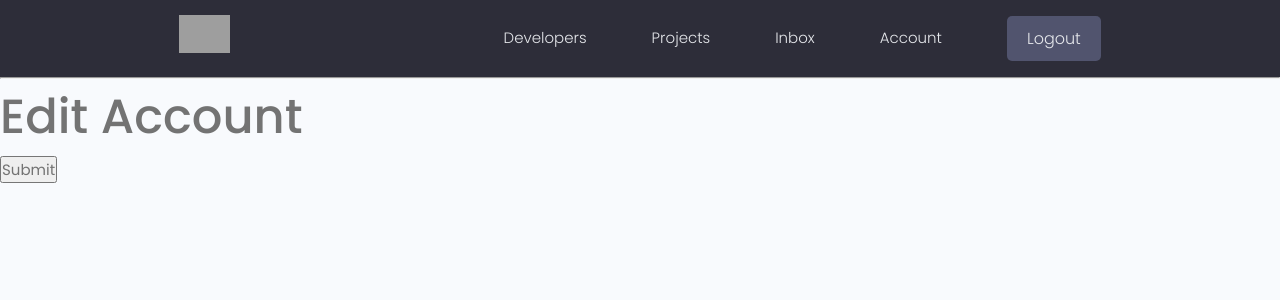
After one commit to beba2123/Django-project, a Django app: page /edit-account/ in a window 1280 px wide. The commit adds this page. Shown: the top 300 px of the page. Run offline with Django 4.2, Linux system fonts and the light colour scheme; a user stored in the database is signed in; some libraries are stand-ins or nearby versions; grey boxes are pictures that could not be loaded.

Commit message:
updated commit

```diff
--- a/users/forms.py
+++ b/users/forms.py
@@ -1,6 +1,8 @@
 from django.forms import ModelForm
 from django.contrib.auth.forms import UserCreationForm
 from django.contrib.auth.models import User
+from .models import Profile
+
 
 class coustomUserCreationForm(UserCreationForm):
     class Meta:
@@ -13,3 +15,7 @@ class coustomUserCreationForm(UserCreationForm):
             super(coustomUserCreationForm, self).__init__(*args, **kwargs)
             for name, field in self.fields.items():
                  field.widget.attrs.update({'class': 'input'})
+class ProfileForm(ModelForm):
+    class Meta:
+        model = Profile
+        fields = '__all__'
--- a/users/templates/users/account.html
+++ b/users/templates/users/account.html
@@ -9,7 +9,7 @@
         <div class="column column--1of3">
           <div class="card text-center">
             <div class="card__body dev">
-              <a class="tag tag--pill tag--main settings__btn" href="#"><i class="im im-edit"></i> Edit</a>
+              <a class="tag tag--pill tag--main settings__btn" href="{% url 'edit-account' %}"><i class="im im-edit"></i> Edit</a>
               <img class="avatar avatar--xl dev__avatar" src="{{profile.profile_image.url}}" />
               <h2 class="dev__name">{{profile.name}}</h2>
               <p class="dev__title">{{profile.short_intro}}</p>
--- /dev/null
+++ b/users/templates/users/profile_form.html
@@ -0,0 +1,13 @@
+{% extends 'main.html'%}
+
+{%block content%}
+<h1>Edit Account</h1>
+
+<form method="POST" action="{% url 'edit-account' %}">
+    {% csrf_token %}
+    <input type="submit" value="Submit">
+
+</form>
+
+
+{%endblock%}
--- a/users/urls.py
+++ b/users/urls.py
@@ -8,4 +8,6 @@ urlpatterns = [
     path('', views.profiles, name="profiles"),
     path('profile/<str:pk>', views.userProfile, name="user-profile"),
     path('account/', views.userAccount, name="account"),
+
+    path('edit-account/', views.editAccount, name="edit-account"),
 ]
--- a/users/views.py
+++ b/users/views.py
@@ -72,3 +72,9 @@ def userAccount(request):
 
     context={'profile':profile, 'skills':skills, 'projects': projects}
     return render(request, 'users/account.html', context)
+
+
+@login_required(login_url='login')
+def editAccount(request):
+    context ={}
+    return render(request, 'users/profile_form.html',context)
```
